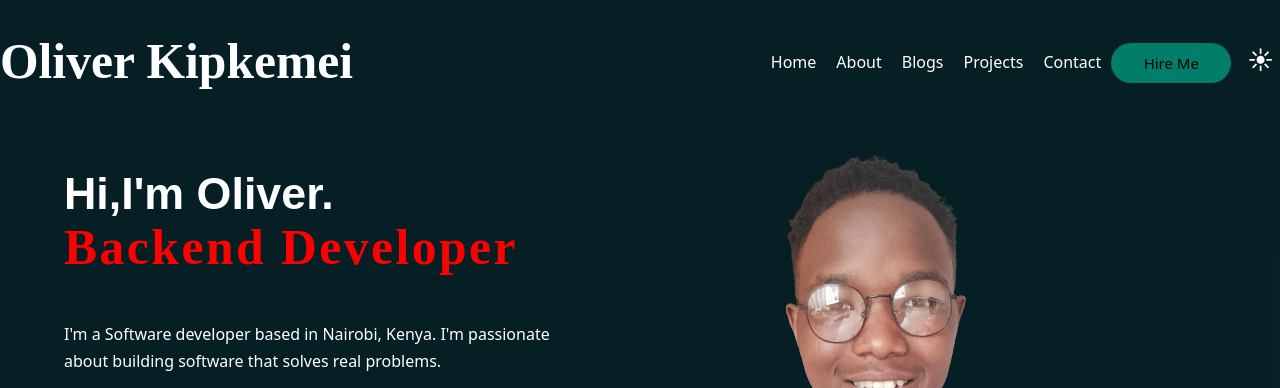
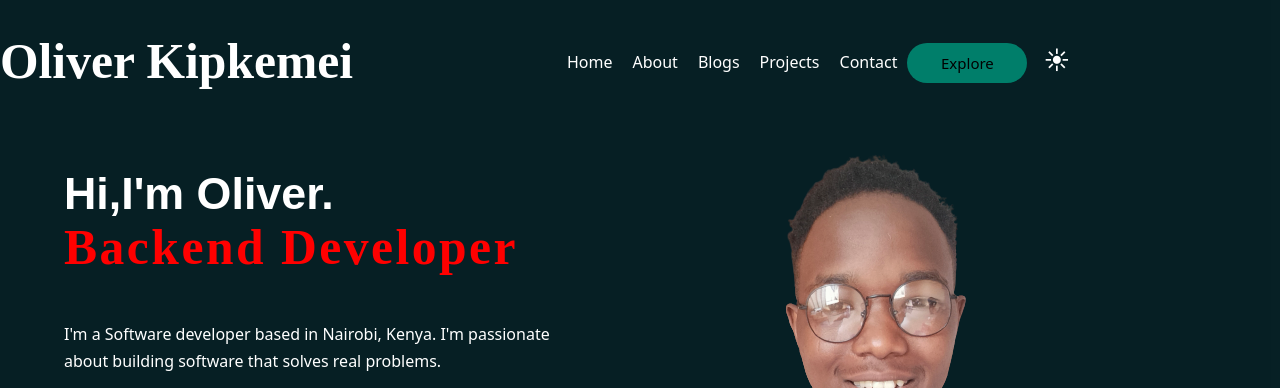
Before and after one commit to OliverMengich/gatsbyjs-portfolio, a Gatsby site: page / in a window 1280 px wide. Shown: the top 388 px of the page. Built offline with nearby package versions, Linux system fonts and the light colour scheme; Gatsby itself is replaced by a stand-in of ours.

Commit message:
Styles toggle mode.

```diff
--- a/src/components/layout.tsx
+++ b/src/components/layout.tsx
@@ -114,6 +114,25 @@ const Bars = styled.button`
         margin-top: 30px;
     }
 `;
+const ToogleButton = styled(Bars)`
+    padding:0;
+    border-radius: none;
+    font-size: 25px;
+    background: none;
+    color: 'inherit';
+    border: 'none';
+`
+const ToogleButton1 = styled.button`
+    cursor: pointer;
+    color: inherit;
+    border: none;
+    font-size: 25px;
+    background: none;
+    color: inherit;
+    @media (max-width: 768px){
+        display: none;
+    }
+`;
 type PageData = {
     children: React.ReactNode | React.ReactElement<any, string | React.JSXElementConstructor<any>>,
 }
@@ -173,18 +192,20 @@ const Layout =({children}: PageData )=>{
                             <Link href="/contact">Contact</Link>
                         </List>
                         <NavActions style={{position:'relative'}}>
-                            <Button>Hire Me</Button>
-                            <button onClick={toggleTheme}style={{fontSize: '25px', cursor:'pointer', background: 'none',color: 'inherit',border:'none'}} > &#9728; </button>
+                            <Button>Explore</Button>
+                            <ToogleButton1 onClick={toggleTheme}> &#9728; </ToogleButton1>
                         </NavActions>
                     </NavList>
-                    <Bars
-                        onClick={()=>{
-                            setToogle(!toogle)
-                        }}
-                        >&#x2630;</Bars>
+                    <div>
+                        <ToogleButton onClick={toggleTheme}> &#9728; </ToogleButton>
+                        <Bars
+                            onClick={()=>{
+                                setToogle(!toogle)
+                            }}
+                            >&#x2630;</Bars>
+                    </div>
                 </Header>
                 {
-                // children
                     React.Children.map(children, (child: React.ReactNode) => {
                         if (React.isValidElement(child)) {
                             return React.cloneElement(child, { theme: theme === 'light' ? lightTheme : darkTheme });
```
